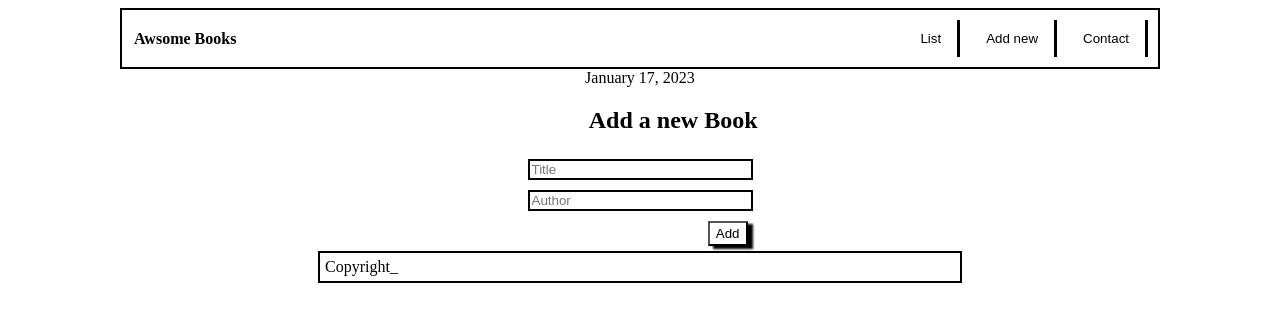
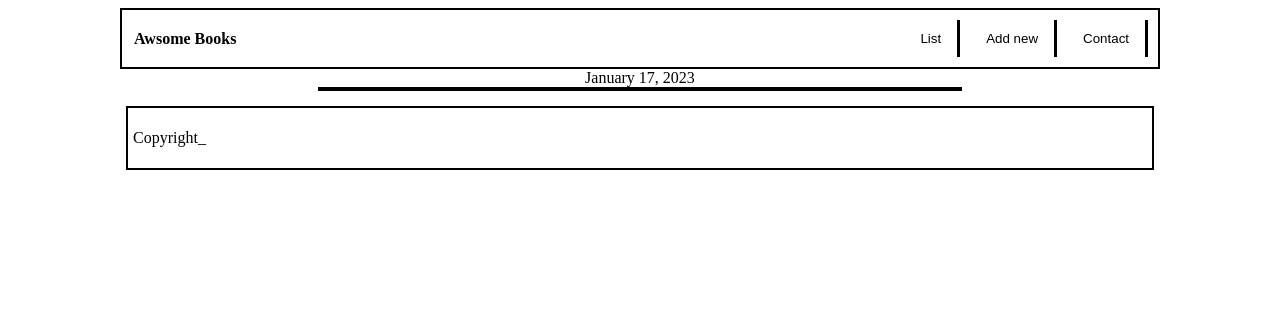
Before and after one commit to edahigure/awsome-books-3, a website with bundled scripts: page index.html in a window 1280 px wide. Built offline with nearby package versions, Linux system fonts and the light colour scheme.

Commit message:
Make corrections reviewer-1

```diff
--- a/index.css
+++ b/index.css
@@ -5,7 +5,7 @@ body {
 }
 
 .input-section {
-  display: flex;
+  display: none;
   flex-direction: column;
   align-content: center;
   justify-content: center;
@@ -20,7 +20,7 @@ button {
 }
 
 .booksList {
-  display: none;
+  display: flex;
   border: 2px solid black;
   width: 50vw;
   flex-direction: column;
@@ -99,16 +99,17 @@ input {
 }
 
 footer {
-  width: 50vw;
+  width: 80vw;
   display: flex;
   align-content: center;
   align-items: center;
   justify-content: flex-start;
   border: 2px solid black;
+  margin: 15px;
 }
 
 #copyright {
-  margin: 5px;
+  padding: 5px;
 }
 
 .myDate {
```
